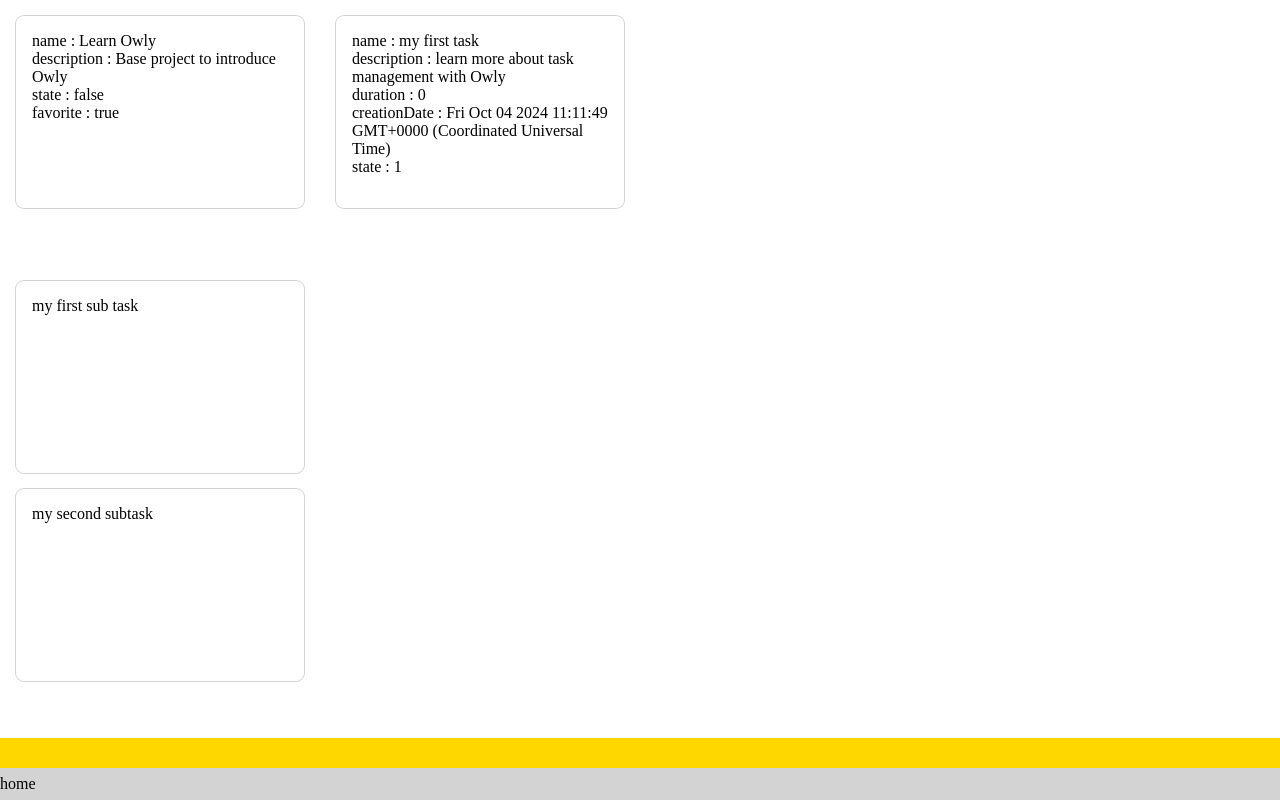
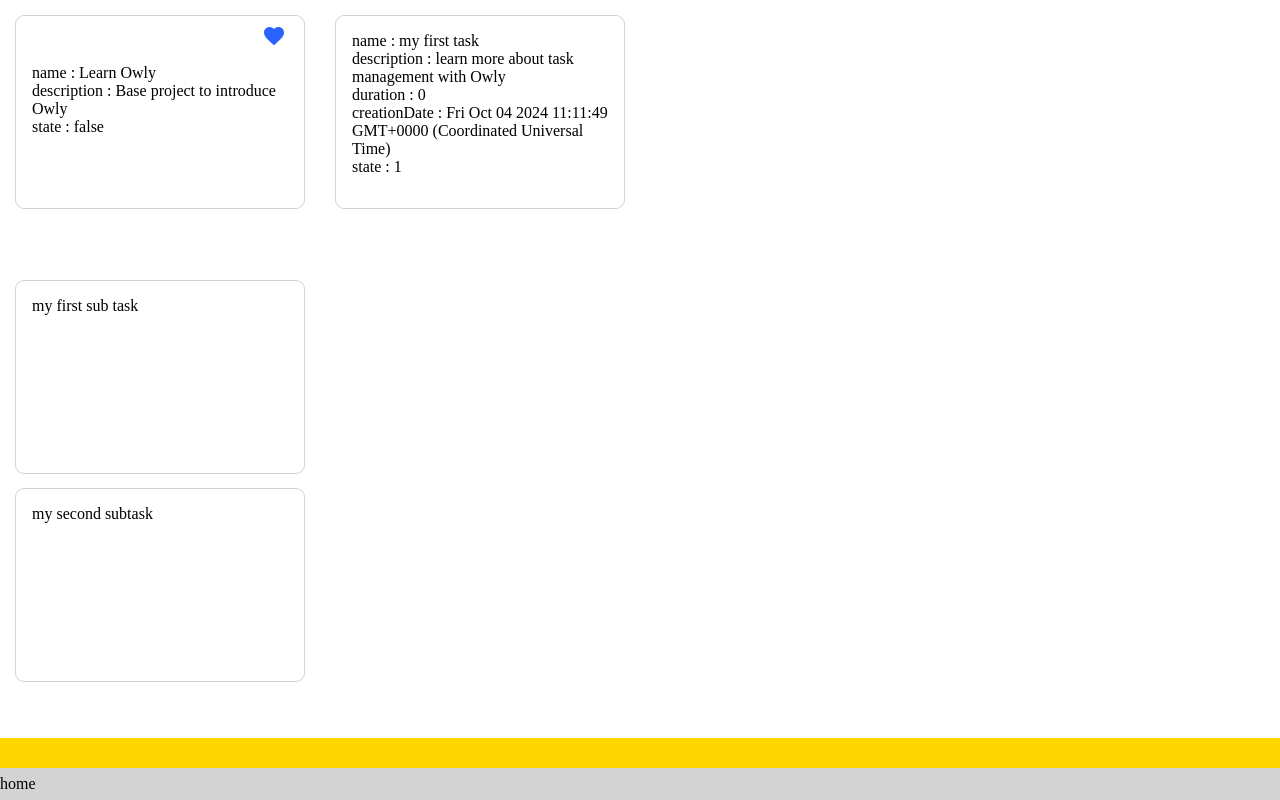
Before and after one commit to Raaynbo/owly, a website built with webpack: page src/template.html in a window 1280 px wide. Both pictures are taken after a click on the item "my first task". Built offline with nearby package versions, Linux system fonts and the light colour scheme.

Commit message:
feat - detail : user can now fav/unfav a project

```diff
--- a/src/css/style.css
+++ b/src/css/style.css
@@ -85,3 +85,11 @@ body {
 	margin: 1rem;
 	padding: 1rem;
 }
+
+.favorite_off {
+	width: 2rem;
+	height: 2rem;
+	position: relative;
+	top: -5%;
+	left: 90%;
+}
--- a/src/js/projects.js
+++ b/src/js/projects.js
@@ -18,6 +18,10 @@ class Project  {
 		this.note = value;
 	}
 
+	toggleFav(){
+		this.favorite == true ? this.favorite = false : this.favorite = true;
+	}
+
 
 }
 
--- a/src/js/user.js
+++ b/src/js/user.js
@@ -8,7 +8,7 @@ class User{
 		this.projectFocused = 0;
 	}
 
-	createNewProject(pname="Learn Owly", desc="Base project to introduce Owly",finished=false, fav=true)  {
+	createNewProject(pname="Learn Owly", desc="Base project to introduce Owly",finished=false, fav=false)  {
 		const newPjt = new Project(pname, desc, finished, fav);
 		this.projects.push(newPjt);
 	};
--- a/src/views/detail.js
+++ b/src/views/detail.js
@@ -70,16 +70,23 @@ function detailView(app, object){
 			renderApp("detail", e.target.itemInfo);
 		}
 	});
+	const svg = document.querySelector("path")
+	const list_el = document.querySelectorAll("li");
+
 	info_project.addEventListener("click", (e) => {
-		object = {
-			project: object.project,
-			task: object.project
+		if (e.target != svg){
+			object = {
+				project: object.project,
+				task: object.project
+			}
+		}else{
+			object.project.toggleFav();
 		}
-		renderApp("detail", object)})
-	const list_el = document.querySelectorAll("li");
+		renderApp("detail", object)
+
+	})
 	list_el.forEach((el) => {
 	el.addEventListener("click",(e) => {
-
 			el.itemInfo = {
 				project: object.project,
 				type: "task",
@@ -99,9 +106,34 @@ function createInfo(container, object){
 		})){
 			continue ;
 		}
-		infodiv.textContent = key + " : " + object[key];
+		switch(key){
+			case "favorite":
+				infodiv.classList.add("favorite_off")// SVG ICON CREATION
+				const svg= document.createElementNS("http://www.w3.org/2000/svg", "svg");
+				const path= document.createElementNS("http://www.w3.org/2000/svg", 'path');
+
+				svg.setAttribute("aria-hidden","true");
+				svg.setAttribute('viewbox', '0 0 24 24');
+				svg.setAttribute('width', '24px');
+				svg.setAttribute('height', '24px');
+
+
+				path.setAttribute('d', 'M12,21.35L10.55,20.03C5.4,15.36 2,12.27 2,8.5C2,5.41 4.42,3 7.5,3C9.24,3 10.91,3.81 12,5.08C13.09,3.81 14.76,3 16.5,3C19.58,3 22,5.41 22,8.5C22,12.27 18.6,15.36 13.45,20.03L12,21.35Z');
+				path.setAttribute('fill', '#ca4569');
+				if (object[key] != true){
+					path.setAttribute('fill', '#2962ff');
+				}
+
+				svg.appendChild(path);
+				infodiv.appendChild(svg);
+				container.prepend(infodiv);
+				break;
+			default:
+				infodiv.textContent = key + " : " + object[key];
+				container.appendChild(infodiv);
+				break;
+		}
 		infodiv.id = key;
-		container.appendChild(infodiv);
 	}
 }
 
```
